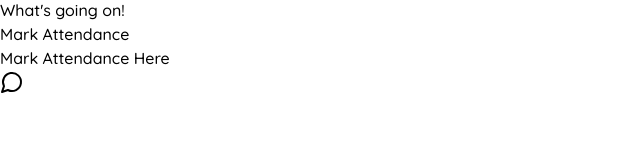
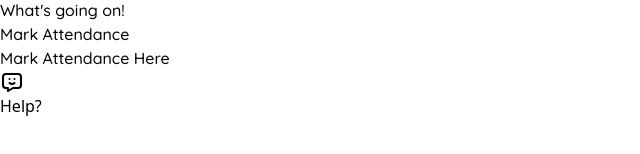
Before and after one commit to sohelx196/Voice-Attendence, a React (Vite) app in the folder Voice-Attendence-Sdits/: page / in a window 1280 px wide. Shown: the part 482-636 px from the top of the page, without its empty margins (0-640 px from the left). Built offline with nearby package versions, Linux system fonts and the light colour scheme.

Commit message:
working..

```diff
--- a/Voice-Attendence-Sdits/src/component/Chatbot.jsx
+++ b/Voice-Attendence-Sdits/src/component/Chatbot.jsx
@@ -1,5 +1,6 @@
 import React, { useState } from "react";
-import { MessageCircle, X } from "lucide-react"; // Icon for chatbot toggle
+import { FaTimes } from "react-icons/fa";
+import { TbMessageChatbot } from "react-icons/tb";
 import Input from "./Input";
 import { LuSendHorizontal } from "react-icons/lu";
 
@@ -10,11 +11,11 @@ const Chatbot = () => {
 
   // Predefined chatbot responses
   const responses = {
-    "hi": "Hello! Whats going on!! How can I help you today?",
+    hi: "Hello! What's going on!! How can I help you today?",
     "how to mark attendance": "Just say your name out loud, and the system will record it!",
     "check my attendance": "Please enter your student ID to fetch your attendance record.",
-    "hello": "Hey there! How can I help you today?",
-    "bye": "Goodbye! Have a great day!",
+    hello: "Hey there! How can I help you today?",
+    bye: "Goodbye! Have a great day!",
   };
 
   // Handle user input
@@ -24,7 +25,8 @@ const Chatbot = () => {
     const userMessage = { text: input, sender: "user" };
     setMessages([...messages, userMessage]);
 
-    const botReply = responses[input.toLowerCase()] || "I'm not sure. Please ask another question.";
+    const botReply =
+      responses[input.toLowerCase()] || "I'm not sure. Please ask another question.";
 
     setTimeout(() => {
       const botMessage = { text: botReply, sender: "bot" };
@@ -36,12 +38,19 @@ const Chatbot = () => {
 
   return (
     <>
-      {/* Chatbot Toggle Button */}
+      {/* Chatbot Toggle Button with message preview */}
       <button
-        className="fixed bottom-6 right-6 border border-black text-black p-3 rounded-full shadow-lg  transition-all"
+        className="bg-slate-300 fixed bottom-4 right-3 border border-black text-black p-3 rounded-full shadow-lg transition-all flex items-center justify-center"
         onClick={() => setIsOpen(!isOpen)}
       >
-        {isOpen ? <X size={24} /> : <MessageCircle size={24} />}
+        {isOpen ? (
+          <FaTimes size={22} />
+        ) : (
+          <>
+            <TbMessageChatbot  size={24} className="mr-2" /> {/* Chatbot icon */}
+            <span className="text-sm font-semibold">Help?</span> {/* Latest message */}
+          </>
+        )}
       </button>
 
       {/* Chatbot Popup */}
@@ -50,16 +59,21 @@ const Chatbot = () => {
           <h2 className="text-lg font-bold text-center mb-2">Need any help 🧐 ?</h2>
 
           {/* Chat Messages */}
-      <div className="h-48 overflow-y-auto border p-2 mb-2 w-full">
+          <div className="h-56 overflow-y-auto  p-2 mb-2 w-full ">
             {messages.map((msg, index) => (
-          <div key={index} className={`p-2 my-1 ${msg.sender === "user" ? "text-right" : "text-left"}`}>
-
-            <span className={`googleFont px-3 py-1 rounded-lg inline-block break-words max-w-[75%] ${
-              msg.sender === "user" ? "bg-blue-500 text-white self-end" : "bg-gray-200 text-black self-start"
-            }`}>
+              <div
+                key={index}
+                className={`p-2 my-1 ${msg.sender === "user" ? "text-right" : "text-left"}`}
+              >
+                <span
+                  className={`googleFont px-3 py-1 rounded-lg inline-block break-words max-w-[75%] ${
+                    msg.sender === "user"
+                      ? "bg-blue-500 text-white self-end"
+                      : "bg-gray-200 text-black self-start"
+                  }`}
+                >
                   {msg.text}
                 </span>
-
               </div>
             ))}
           </div>
@@ -82,7 +96,6 @@ const Chatbot = () => {
             </button>
           </div>
         </div>
-
       )}
     </>
   );
--- a/Voice-Attendence-Sdits/src/component/Home.jsx
+++ b/Voice-Attendence-Sdits/src/component/Home.jsx
@@ -7,7 +7,7 @@ function Home() {
       <div className="googleFont relative h-screen w-full flex flex-col md:flex-row justify-center items-center p-10 rounded-t-3xl">
 
         <div className="flex justify-center items-center">
-          <img src="/src/assets/VoiceBoy.gif" alt="BoyImage" className="w-80 md:w-96 drop-shadow-lg" />
+          <img src="/VoiceBoy.gif" alt="BoyImage" className="w-80 md:w-96 drop-shadow-lg" />
         </div>
 
         <div className="text-center md:text-left mt-8 md:mt-0 md:ml-10">
--- a/Voice-Attendence-Sdits/vite.config.js
+++ b/Voice-Attendence-Sdits/vite.config.js
@@ -5,8 +5,8 @@ export default defineConfig({
   plugins: [react()],
   server: {
     host: '0.0.0.0',
-    port: 3000,
-    strictPort: true,
+    port: 5173,  // Use a different port
+    strictPort: false,
     allowedHosts: ['9ab0-2402-8100-3869-b7f6-2039-da0a-4030-fe1f.ngrok-free.app']
   }
 })
```
Also changed, not shown: Voice-Attendence-Sdits/public/VoiceBoy.gif (renamed from Voice-Attendence-Sdits/src/assets/VoiceBoy.gif). Lines whose indentation alone changed are shown as unchanged.
